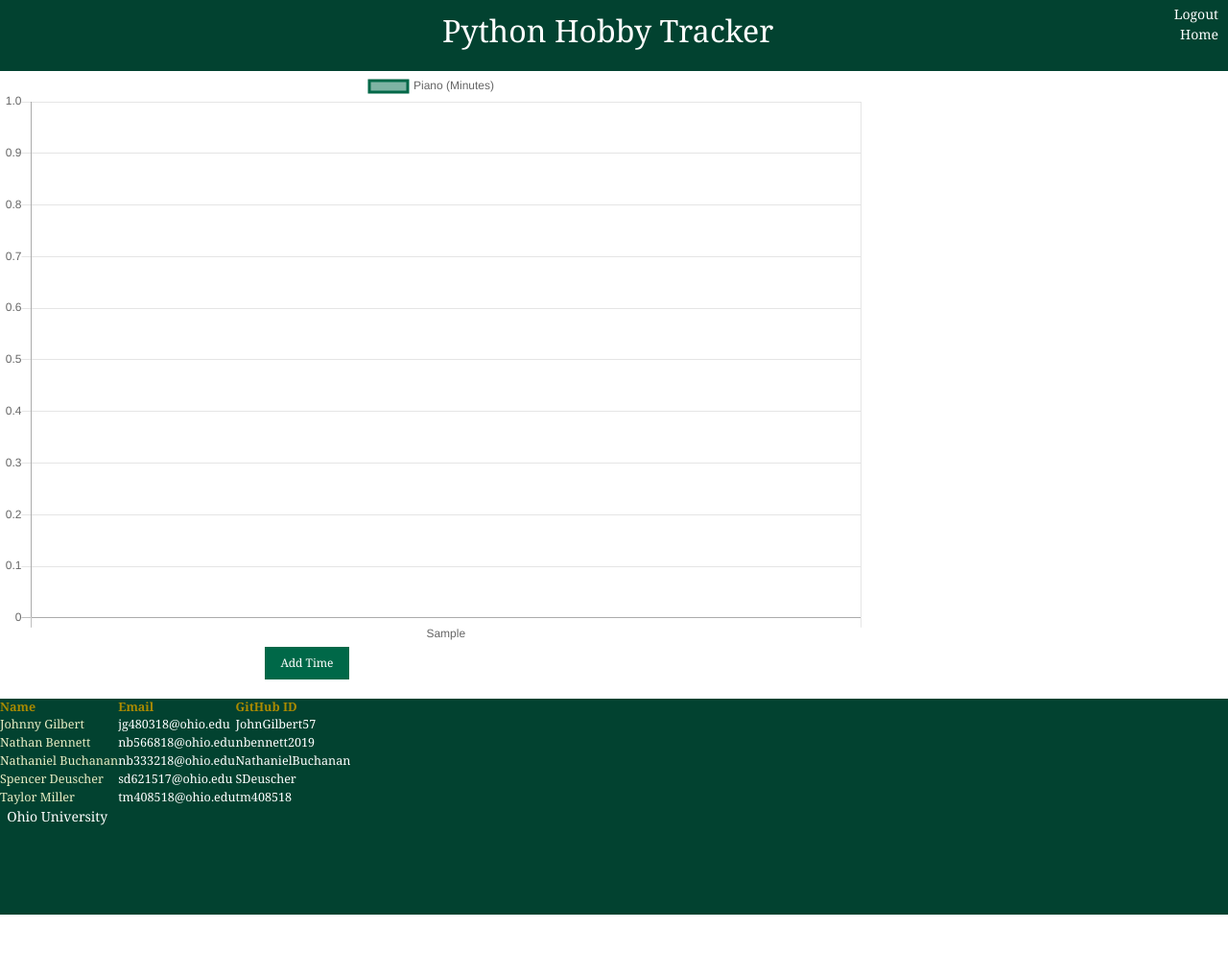
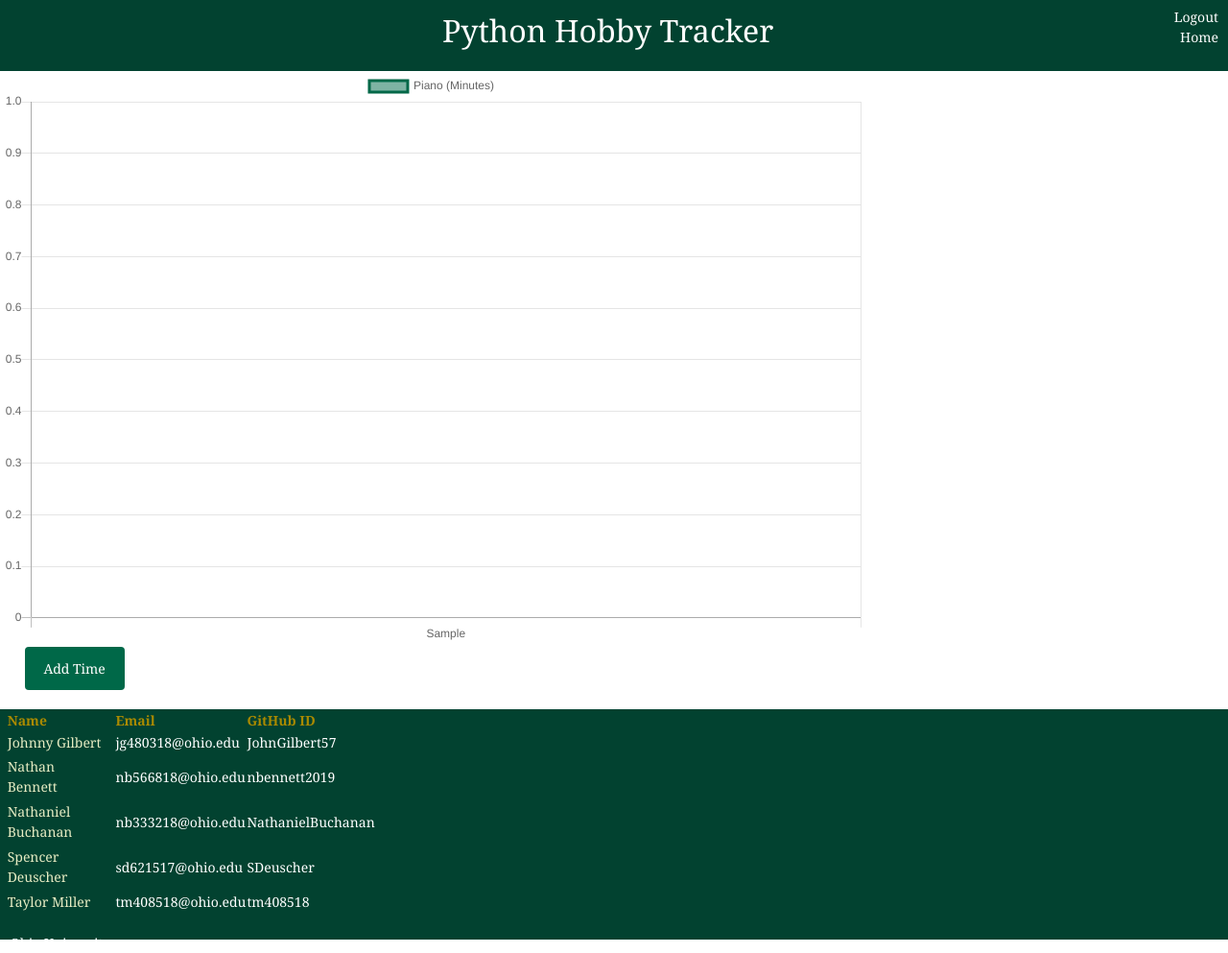
Before and after one commit to JohnGilbert57/Python-Hobby-Tracker, a Django app: template hobbytracker/myapp/templates/myhobby/chart.html in a window 1280 px wide. Shown: the whole page at 96% size. Before the commit the page ends 953 px from the top, so only its background shows below. Run offline with Django 3.2, Linux system fonts and the light colour scheme; data comes from the database, SQL or seed files in the repository; both versions use the stored data as it was after the commit; the template is opened without the code that fills it: values that come from a table or form of the project are taken from there, most other values are stand-ins (such as "Sample title", 1, 10 or a date in 2020); some libraries are stand-ins or nearby versions.

Commit message:
fixed header and footer

```diff
--- a/hobbytracker/myapp/static/myapp/css/chart.css
+++ b/hobbytracker/myapp/static/myapp/css/chart.css
@@ -1,16 +1,16 @@
-button{
+#addTime button{
     font-family: georgia, serif;
-    font-size: 12px;
-    padding: 8px 16px;
+    font-size: 100%;
+    padding: 12px 20px;
     color: white;
     background-color:rgb(0, 104, 72);
-    border-style: none;
     margin: 0;
     cursor:pointer;
+    border-radius: 4px;
+    border: none
 }
 #addTime {
-    width: 50%;
-    text-align: center;
+    padding-left: 2%;
 }
 body{
     margin: 0;
@@ -23,28 +23,31 @@ body{
     overflow-y: scroll;
 
 }
-table {
+#footerTable {
     font-family: georgia, serif;
-    border-spacing: 10px; /*only px seems to work here*/
-    font-size: 90%;
-    /*width: 30%*/
+    border-spacing: 50px !important; /*only px seems to work here*/
+    font-size: 100%;
+    width: 30%;
+
 }
 
 /*used while making the table*/
-td{
+#footerTable td{
     text-align: left;
-    padding: 0%;
+    padding-left: 2%;
+    padding-bottom: 1%;
     color:rgb(231,236,195);
 }
 #credentials{
     position: relative;
     float: right;
-    top: -70px;
+    top: -67px;
     text-align: right;
     padding-right: 10px;
     padding-bottom: 0px;
     margin: 0;
     color: white;
+    font-family: georgia, sans-serif;
 }
 #credentials p{
     padding: 0px;
@@ -52,9 +55,9 @@ td{
 }
 
 /*used for the headings of the table to be bold and different color*/
-th{
+#footerTable th{
     text-align: left;
-    padding: 0%;
+    padding-left: 2%;
     color: rgb(170,138,0);
 }
 
@@ -65,10 +68,12 @@ a:link, a:visited{
     text-decoration: none;
 }
 /*used when hovering over hyperlink*/
-a:hover {
+#footerTable a:hover {
     color: rgb(154, 206, 96);
 }
-
+#credentials a:hover {
+    color: rgb(154, 206, 96);
+}
 /*style the header of the website*/
 #header{
     margin-top: -2%;
@@ -88,6 +93,7 @@ a:hover {
     padding-right: 1%;
     font-size: 230%;
     color: rgb(255, 255, 255);
+    font-family: georgia, sans-serif;
 }
 
 #hobbies a:link, #hobbies a:visited{
@@ -117,9 +123,18 @@ a:hover {
     bottom: 0%;
     color: rgb(255, 255, 255);
     background-color: #024230;
+    height: 30%;
 
 }
 
 .chartContent{
     min-height: 75%;
 }
+#footerTable tr{
+    height: 20px;
+}
+#OU{
+    font-family: georgia, sans-serif;
+    padding-top: 1.5%;
+    padding-left: 0.25%;
+}
--- a/hobbytracker/myapp/templates/base.html
+++ b/hobbytracker/myapp/templates/base.html
@@ -62,7 +62,7 @@ instead. Very cool! It also includes the title and such for the webpage.
     <!-- Option 1: jQuery and Bootstrap Bundle (includes Popper) -->
     <script src="https://code.jquery.com/jquery-3.5.1.slim.min.js" integrity="sha384-DfXdz2htPH0lsSSs5nCTpuj/zy4C+OGpamoFVy38MVBnE+IbbVYUew+OrCXaRkfj" crossorigin="anonymous"></script>
     <script src="https://cdn.jsdelivr.net/npm/bootstrap@4.6.0/dist/js/bootstrap.bundle.min.js" integrity="sha384-Piv4xVNRyMGpqkS2by6br4gNJ7DXjqk09RmUpJ8jgGtD7zP9yug3goQfGII0yAns" crossorigin="anonymous"></script>
-    <link rel = "stylesheet" type = "text/css" href="{% static 'myapp/css/chart.css' %}">
+
     <!-- Option 2: Separate Popper and Bootstrap JS -->
     <!--
     <script src="https://code.jquery.com/jquery-3.5.1.slim.min.js" integrity="sha384-DfXdz2htPH0lsSSs5nCTpuj/zy4C+OGpamoFVy38MVBnE+IbbVYUew+OrCXaRkfj" crossorigin="anonymous"></script>
--- a/hobbytracker/myapp/templates/myhobby/chart.html
+++ b/hobbytracker/myapp/templates/myhobby/chart.html
@@ -64,6 +64,9 @@
 {% endblock scripts %}
 
 {% block content %}
+    <head>
+        <link rel = "stylesheet" type = "text/css" href="{% static 'myapp/css/chart.css' %}">
+    </head>
 
     <div id = header>
         <p>Python Hobby Tracker</p>
@@ -83,7 +86,7 @@
         </form>
     </div>
     <div id = footer>
-                <table>
+        <table id = "footerTable">
             <tr>
                 <th>Name</th> <!--The name of the individual-->
                 <th>Email</th> <!--Their email (with hyperlink)-->
@@ -116,6 +119,6 @@
             </tr>
         </table>
         <!--Ohio University website-->
-                <p><a href=https://www.ohio.edu>&nbsp&nbspOhio University<a></p>
+        <p id = "OU"><a href=https://www.ohio.edu>&nbsp&nbspOhio University<a></p>
     </div>
 {% endblock content %}
```
Also changed, not shown: hobbytracker/db.sqlite3. Lines whose indentation alone changed are shown as unchanged.
